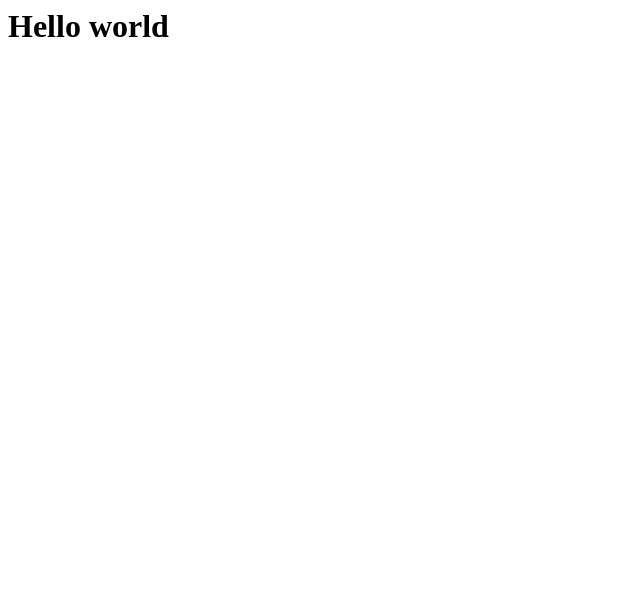
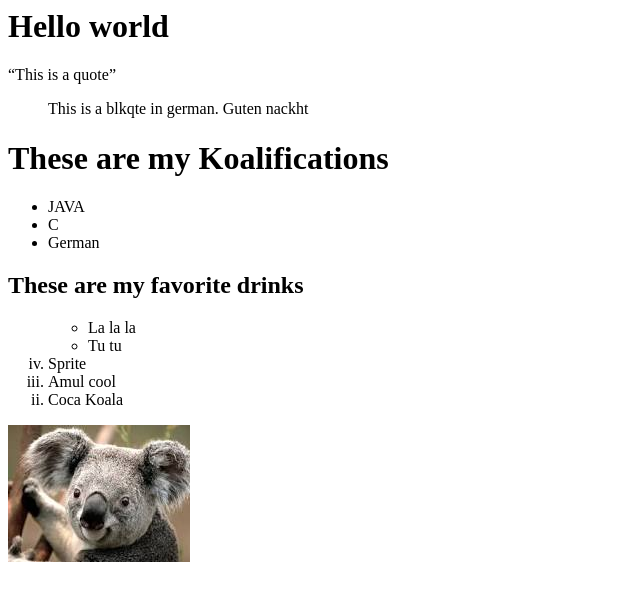
Before and after one commit to KartavyaKothari/webasics, a plain HTML site: page index.html in a window 1280 px wide. Shown: the whole page, without its empty margins (0-640 px from the left). Drawn offline with Linux system fonts and the light colour scheme.

Commit message:
Added basic html tags

```diff
--- a/index.html
+++ b/index.html
@@ -1 +1,31 @@
 <h1>Hello world</h1>
+
+<!--  The koala said to the tiger, that your huntung kills are not of good Koality
+        I got good Koalifications.
+-->
+
+<q>This is a quote</q>
+
+<blockquote>This is a blkqte in german. Guten nackht</blockquote>
+
+<h1>These are my Koalifications</h1>
+
+<ul>
+    <li>JAVA</li>
+    <li>C</li>
+    <li>German</li>
+</ul>
+
+<h2>These are my favorite drinks</h2>
+
+<ol type = "i" start="4" reversed>
+    <ul>
+        <li>La la la</li>
+        <li>Tu tu</li>
+    </ul>
+    <li>Sprite</li>
+    <li>Amul cool</li>
+    <li>Coca Koala</li>
+</ol>
+
+<a href="https://www.facebook.com"><img src="k.jpg" alt="This is a cute koala image"></a>
```
Also changed, not shown: k.jpg (added).
